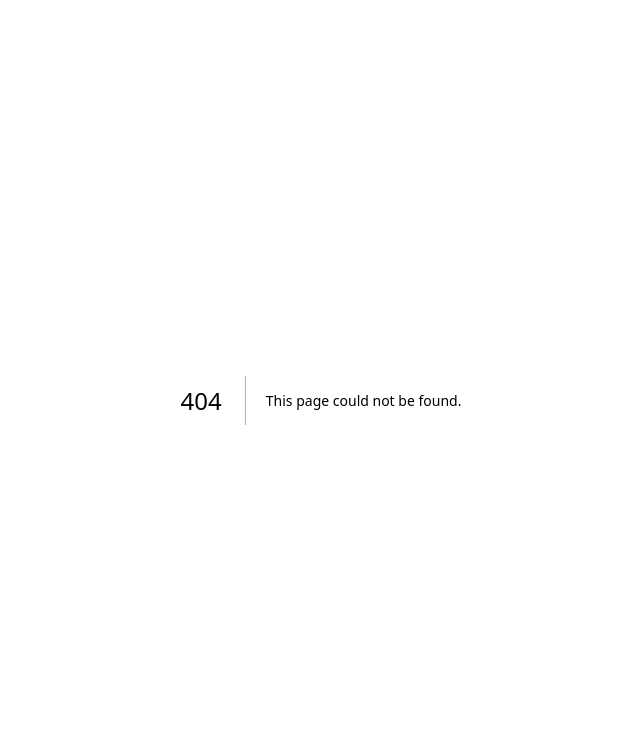
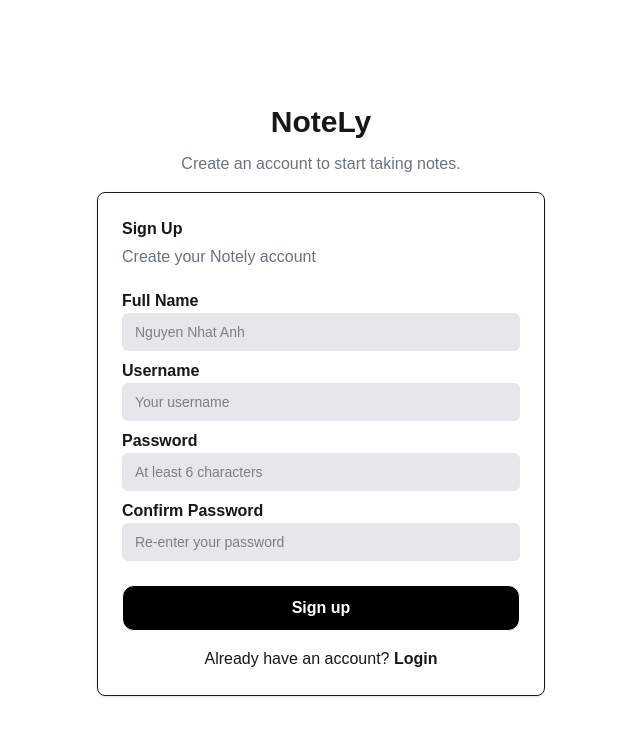
Before and after one commit to N4thh/PersonalNote-api, a Next.js app in the folder my-app/: page /signup in a window 1280 px wide. Before the commit this address had no page. Shown: the top 736 px of the page, without its empty margins (319-959 px from the left). Built offline with nearby package versions, Linux system fonts and the light colour scheme.

Commit message:
FE: Add sign up page  &&  update login page show error from backend
database: update fullname field
BE: add fullname field to register

```diff
--- a/my-app/src/app/api/auth/register/route.ts
+++ b/my-app/src/app/api/auth/register/route.ts
@@ -8,27 +8,38 @@ export async function POST(req: NextRequest) {
     try{
         //nhan request ve body
         const body = await req.json();
-        const {username, password} = body;
+        const {username, password, fullname, confirmPassword} = body;
         //validate
-        if(isEmpty(password) || isEmpty(username)){
+        if(isEmpty(password) || isEmpty(username) || isEmpty(fullname) || isEmpty(confirmPassword)){
             return badRequest("Please fill out all fields!");
         }
         //password // hash
         if (!isStrongPassword(password)) {
             return badRequest("Password is not strong");
         }
+         if(confirmPassword != password){
+                return badRequest('Passwords do not match');
+        }
 
+        const existingUser = await prisma.user.findUnique({
+            where: { username }
+        });
+
+        if (existingUser) {
+            return badRequest("Username already exists");
+        }
         const hashPassword = await bcrypt.hash(password, 10);
         const newUser = await prisma.user.create({
             data:{
+                fullname: fullname,
                 username: username,
-                password: hashPassword,
+                password: hashPassword
             },
         })
         return created({
             id: newUser.id,
+            fullname: newUser.fullname,
             userName: newUser.username,
-            Password: "****",
         }, "Registration successful")
 
 
--- a/my-app/src/app/login/page.tsx
+++ b/my-app/src/app/login/page.tsx
@@ -36,13 +36,16 @@ const Login = () => {
             })
             const data = await res.json();
             if(!res.ok){
-                throw new Error(data.error || "Login failed")
+                throw new Error(data.error || data.message || "Login failed")
             }
             setSuccess('Login successfully')
             router.push ("/dashboard")
-            setisLoading(true)
-        }catch{
-            setError('Something went wrong. Try again!');
+        }catch(err: unknown){
+            if(err instanceof Error){
+                setError(err.message)
+            }else{
+                setError('Something went wrong. Try again!');
+            }
         } finally {
             setisLoading(false);
         }
@@ -60,7 +63,7 @@ const Login = () => {
             <div className='border rounded-lg p-6 shadow-sm'>
                 <form
                 onSubmit={handleLogin}>
-                    <div className='mb-3 space-y-1'>
+                    <div className='mb-5 space-y-1'>
                         <h1 className='font-semibold'>Login</h1>
                         <p className='text-gray-500'>Enter your credentials to access your notes</p>
                     </div>
@@ -68,10 +71,11 @@ const Login = () => {
                     <div className='space-y-3'>
                         {/* username */}
                         <div className='space-y-1'>
-                            <p>Username</p>
+                            <label className='font-semibold'>Username</label>
                             <input
                             className='border rounded-md w-full p-2 text-sm border-gray-200 bg-gray-200'
                             name = "username"
+                            type='text'
                             value = {formData.username}
                             onChange={handleChange}
                             placeholder='Your username'
@@ -79,10 +83,11 @@ const Login = () => {
                         </div>
                         {/* password */}
                         <div className='space-y-1'>
-                            <p>Password</p>
+                            <label className='font-semibold'>Password</label>
                             <input
                             className='border rounded-md w-full p-2 text-sm border-gray-200 bg-gray-200'
                             name = "password"
+                            type='password'
                             value = {formData.password}
                             onChange={handleChange}
                             placeholder='Enter your password'
@@ -96,11 +101,17 @@ const Login = () => {
                     type='submit'
                     disabled ={loading}
                     >{loading ? "Logging in..." : "Login"}</button>
-                    <div className='mt-3'>
-                        {error && <p className="text-red-600">{error}</p>}
-                        {success && <p className="text-green-600">{success}</p>}
+
+                    <div>
+                        {error && <p className="text-red-600 mt-2">{error}</p>}
+                        {success && <p className="text-green-600 mt-2">{success}</p>}
+                    </div>
+
+                    <div className='flex justify-center mt-4'>
+                        <p>Don&apos;t have an account? <a href='/signup' className='font-semibold '>Sign up</a> </p>
                     </div>
                 </form>
+
             </div>
         </div>
     </div>
--- /dev/null
+++ b/my-app/src/app/signup/page.tsx
@@ -0,0 +1,146 @@
+'use client'
+import React, { SyntheticEvent } from 'react'
+import { useState } from "react";
+import { useRouter } from "next/navigation";
+
+
+const Signup = () => {
+    //data
+    const router = useRouter();
+    const [error, setError] = useState('');
+    const [success, setSuccess] = useState('');
+    const [loading, setisLoading] = useState(false);
+    const [formData, setFormData] = useState ({
+        fullname: '',
+        username: '',
+        password: '',
+        confirmPassword: ''
+    });
+
+    //handle Change
+    const handleChange = (e: React.ChangeEvent<HTMLInputElement>) =>{
+        const {name, value} = e.target;
+        setFormData(prev => ({
+            ...prev,
+            [name] : value
+        }));
+    };
+    const handleSubmit = async (e: SyntheticEvent) =>{
+        e.preventDefault ();
+        setError ('');
+        setSuccess('');
+        setisLoading(true);
+        try{
+            const res = await fetch('/api/auth/register',{
+                method: "POST",
+                headers: {"Content-Type" : "application/json"},
+                body: JSON.stringify(formData)
+            });
+
+            const data = await res.json();
+            if (!res.ok) {
+                throw new Error(data.error || data.message || "Sign up failed");
+            }
+
+            setSuccess('Sign up successfully')
+            router.push ("/login")
+        }catch(err :unknown){
+            if (err instanceof Error) {
+                setError(err.message);
+            } else {
+                setError('Something went wrong. Try again!');
+            }
+        }finally{
+            setisLoading(false);
+        }
+    }
+
+  return (
+    <div className='min-h-screen flex items-center justify-center'>
+        <div className='w-full max-w-md'>
+            {/* text */}
+            <div className='text-center mb-4'>
+                <h1 className='font-semibold text-3xl mb-3'>NoteLy</h1>
+                <p className='text-gray-500'>Create an account to start taking notes.</p>
+            </div>
+            {/* register form */}
+            <div className='border rounded-lg p-6 shadow-sm'>
+                <form onSubmit={handleSubmit}>
+                    <div className='space-y-1 mb-5'>
+                        <h1 className='font-semibold'>Sign Up</h1>
+                        <p className='text-gray-500'>Create your Notely account</p>
+                    </div>
+
+                    <div className='space-y-2'>
+                        {/* full name */}
+                        <label className='font-semibold'>Full Name</label>
+                        <input
+                            className='border rounded-md w-full p-2 pl-3 text-sm border-gray-200 bg-gray-200'
+                            name = 'fullname'
+                            type='text'
+                            value={formData.fullname}
+                            onChange={handleChange}
+                            placeholder='Nguyen Nhat Anh'
+                        />
+                        {/* username */}
+                        <div className='space-y-1'>
+                            <label className='font-semibold'>Username</label>
+                            <input
+                                className='border rounded-md w-full p-2 pl-3 text-sm border-gray-200 bg-gray-200'
+                                name = 'username'
+                                type='text'
+                                value={formData.username}
+                                onChange={handleChange}
+                                placeholder='Your username'
+                            />
+                        </div>
+                        {/* password */}
+                         <div className='space-y-1'>
+                            <label className='font-semibold'>Password</label>
+                            <input
+                                className='border rounded-md w-full p-2 pl-3 text-sm border-gray-200 bg-gray-200'
+                                name = 'password'
+                                type='password'
+                                value={formData.password}
+                                onChange={handleChange}
+                                placeholder='At least 6 characters'
+                            />
+                        </div>
+                        {/* confirm password */}
+                         <div className='space-y-1'>
+                            <label className='font-semibold'>Confirm Password</label>
+                            <input
+                                className='border rounded-md w-full p-2 pl-3 text-sm border-gray-200 bg-gray-200'
+                                name = 'confirmPassword'
+                                type='password'
+                                value={formData.confirmPassword}
+                                onChange={handleChange}
+                                placeholder='Re-enter your password'
+                            />
+                        </div>
+                    </div>
+
+                    <button
+                    className="border rounded-xl w-full font-semibold py-2.5 mt-6 text-white bg-black
+                            hover:bg-[#222] transition-all duration-200"
+                    type='submit'
+                    disabled ={loading}
+                    > {loading ? "Signing up…": "Sign up"}
+                    </button>
+
+                    <div>
+                        {error && <p className="text-red-600 mt-2">{error}</p>}
+                        {success && <p className="text-green-600 mt-2">{success}</p>}
+                    </div>
+
+                    <div className='flex justify-center mt-4'>
+                        <p>Already have an account? <a href='/login' className='font-semibold'>Login</a></p>
+                    </div>
+                </form>
+            </div>
+        </div>
+    </div>
+  )
+}
+
+export default Signup
```
Also changed, not shown: 1 other file (tests, documents, lock files or other folders).
